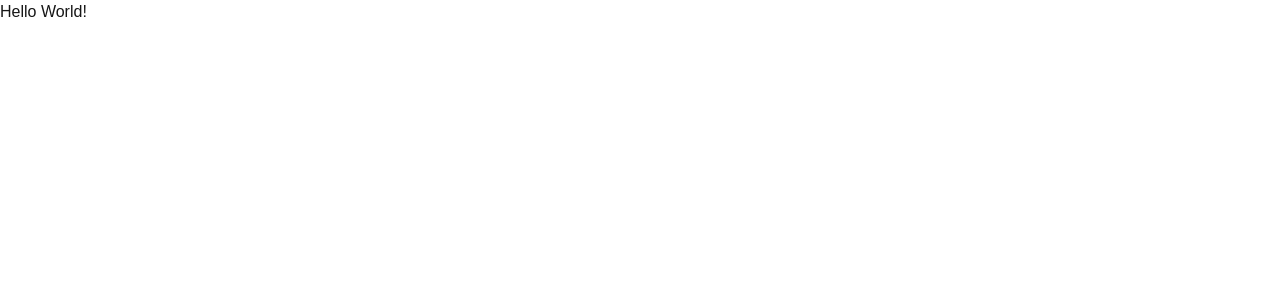
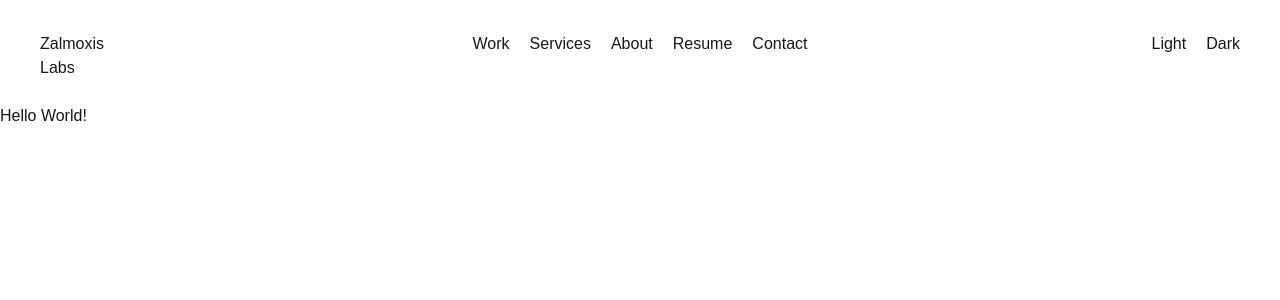
Before and after one commit to StackTon/zalmoxis-site, a Next.js app: page / in a window 1280 px wide. Shown: the top 300 px of the page. Built offline with nearby package versions, Linux system fonts and the light colour scheme.

Commit message:
feat: create basic Header component

```diff
--- a/src/app/layout.tsx
+++ b/src/app/layout.tsx
@@ -1,5 +1,6 @@
 import type { Metadata } from "next";
 import { Geist, Geist_Mono } from "next/font/google";
+import { Header } from "@/components/Header";
 import "./globals.css";
 
 const geistSans = Geist({
@@ -23,10 +24,9 @@ export default function RootLayout({
   children: React.ReactNode;
 }>) {
   return (
-    <html lang="en">
-      <body
-        className={`${geistSans.variable} ${geistMono.variable} antialiased`}
-      >
+    <html lang="en" suppressHydrationWarning>
+      <body className={`${geistSans.variable} ${geistMono.variable} antialiased`}>
+        <Header />
         <main>{children}</main>
       </body>
     </html>
--- /dev/null
+++ b/src/components/Header/index.tsx
@@ -0,0 +1,20 @@
+
+export function Header() {
+
+  return <header className="flex mt-8 mb-6 ml-10 mr-10">
+    <div className="flex-1">
+      Zalmoxis Labs
+    </div>
+    <ul className="flex flex-10 justify-center">
+      <li className="pr-5">Work</li>
+      <li className="pr-5">Services</li>
+      <li className="pr-5">About</li>
+      <li className="pr-5">Resume</li>
+      <li>Contact</li>
+    </ul>
+    <ul className="flex flex-1 justify-end" >
+      <li className="pr-5">Light</li>
+      <li>Dark</li>
+    </ul>
+  </header>
+}
```
